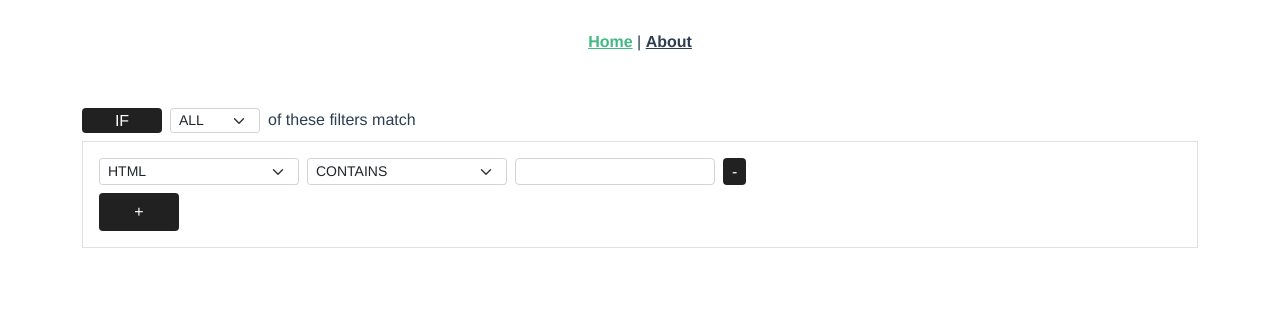
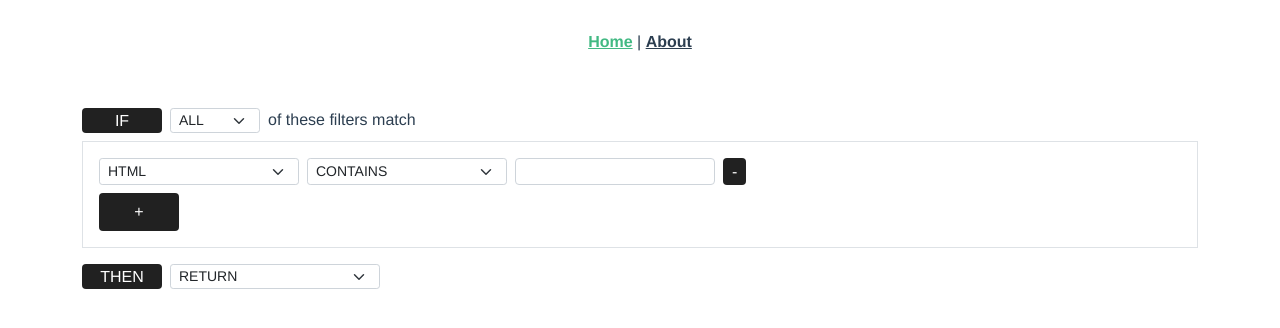
Before and after one commit to ruheez/Easy-Scraper, a Vue app in the folder front-end/: page / in a window 1280 px wide. Shown: the top 328 px of the page. Built offline with nearby package versions, Linux system fonts and the light colour scheme.

Commit message:
Added then condition, work in progress

```diff
--- a/front-end/src/views/NewTask.vue
+++ b/front-end/src/views/NewTask.vue
@@ -19,6 +19,23 @@
               <button class="btn add-rule-btn" v-on:click="addRule">+</button>
             </div>
           </div>
+          <div class="if-condition container-fluid d-flex flex-row ps-0 mt-3">
+              <span class="text-center me-2 condition rounded">THEN</span>
+              <select class="form-select form-select-sm me-2 then-select" v-model="then_condition">
+                <option value="RETURN">RETURN</option>
+                <option value="SAVE">SAVE TO</option>
+                <option value="NOTIFICATION">SEND NOTIFICATION TO</option>
+              </select>
+              <select v-if="then_condition === 'SAVE'" class="form-select form-select-sm me-2 then-select" v-model="save_condition">
+                <option value="DATABASE">DATABASE</option>
+                <option value="CSV">CSV</option>
+              </select>
+              <select v-if="then_condition === 'NOTIFICATION'" class="form-select form-select-sm me-2 then-select" v-model="noti_condition">
+                <option value="EMAIL">EMAIL</option>
+                <option value="SMS">SMS</option>
+                <option value="WEBHOOK">WEBHOOK</option>
+              </select>
+          </div>
       </div>
   </div>
 </template>
@@ -34,6 +51,9 @@ export default {
   data: function () {
     return {
       if_condition: 'ALL',
+      then_condition: 'RETURN',
+      save_condition: 'DATABASE',
+      noti_condition: 'EMAIL',
       rules: []
     }
   },
@@ -114,6 +134,9 @@ export default {
   .if-condition > .if-select {
     width: 90px;
   }
+  .if-condition > .then-select {
+    width: 210px;
+  }
   .add-rule-div {
     text-align: initial;
   }
```
